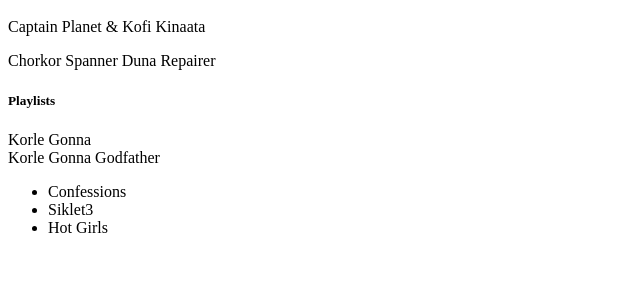
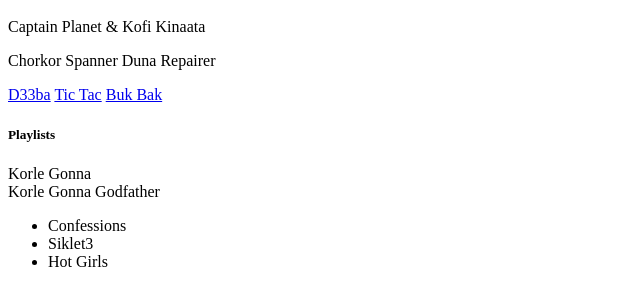
Before and after one commit to ustapabroser/french-profile, a plain HTML site: page holm.html in a window 1280 px wide. Shown: the part 48-354 px from the top of the page, without its empty margins (0-640 px from the left). Drawn offline with Linux system fonts and the light colour scheme.

Commit message:
i_have_hyperlinks

```diff
--- a/holm.html
+++ b/holm.html
@@ -7,6 +7,10 @@
           <body>
                  <h1>Wo Gye obi ni girl nee d3</h1>
                  <p>Captain Planet & Kofi Kinaata</p> <p>Chorkor Spanner Duna Repairer</p>
+                 <a href="amankwa.html">D33ba</a>
+                 <a href="kpoti.html">Tic Tac</a>
+                 <a href="bortey.html">Buk Bak</a>
+
                  <h5>Playlists</h5>
                  <span>Korle Gonna </span><br> <span> Korle Gonna Godfather</span>
                  <ul>
```
